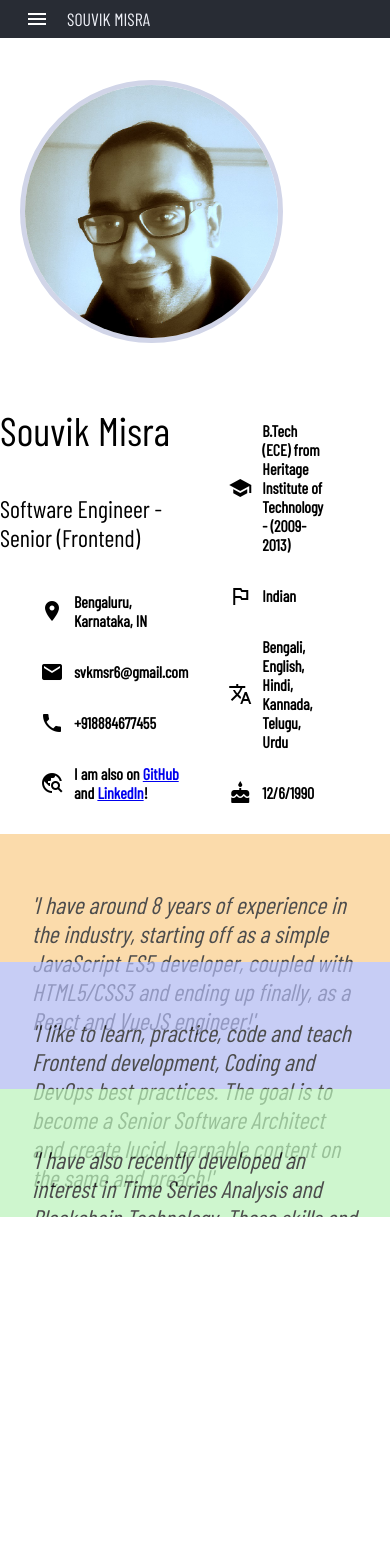
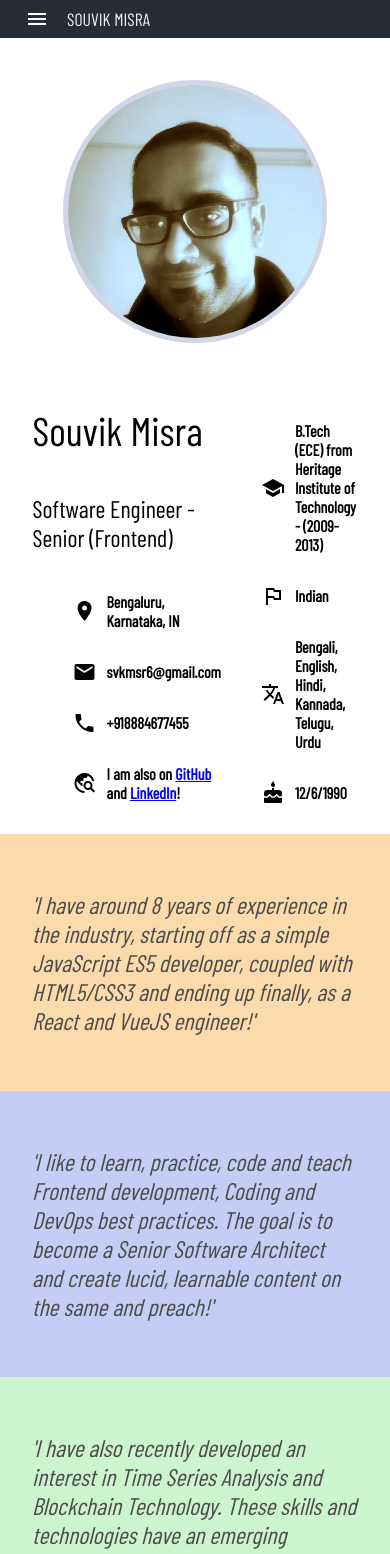
Before and after one commit to svkmsr6/svk-profile-app, a React (Create React App) app: page / in a window 390 px wide. Shown: the top 1554 px of the page. Before the commit the page ends 1217 px from the top, so only its background shows below. Built offline with nearby package versions, Linux system fonts and the light colour scheme.

Commit message:
Making it responsive - 3

```diff
--- a/src/components/Ribbon.css
+++ b/src/components/Ribbon.css
@@ -3,7 +3,6 @@
     font-size: 1.5rem;
     opacity: 0.7;
     width: 100%;
-    height: 15.1vh;
 }
 
 .ribbon-text-container:hover {
--- a/src/views/Intro.css
+++ b/src/views/Intro.css
@@ -2,4 +2,14 @@
     display: flex;
     flex-wrap: wrap;
     padding-top: 60px;
+    justify-content: center;
 }
+
+@media (min-width: 600px){
+}
+
+@media (min-width: 900px){
+}
+
+@media (min-width: 1100px){
+}
```
